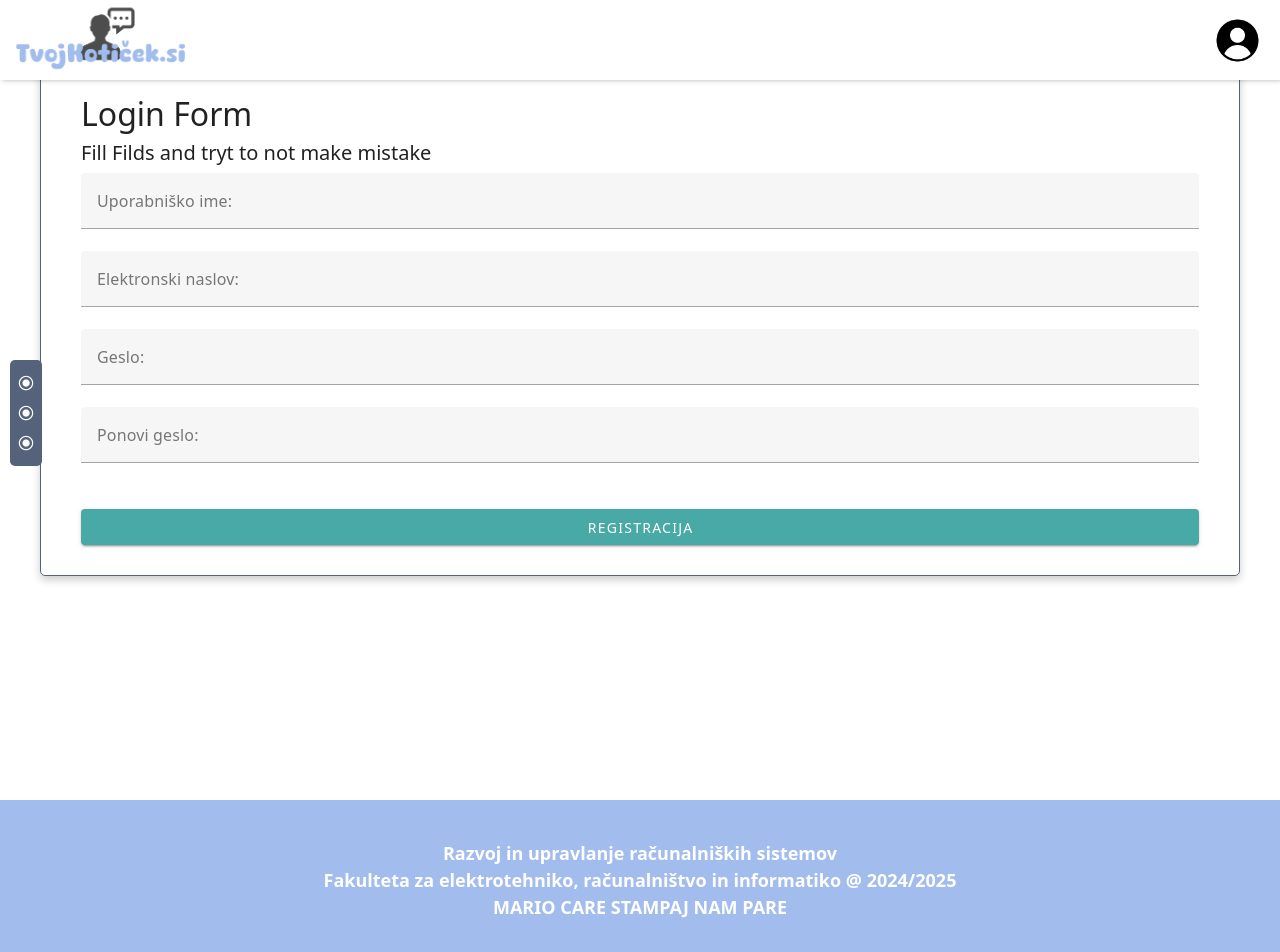
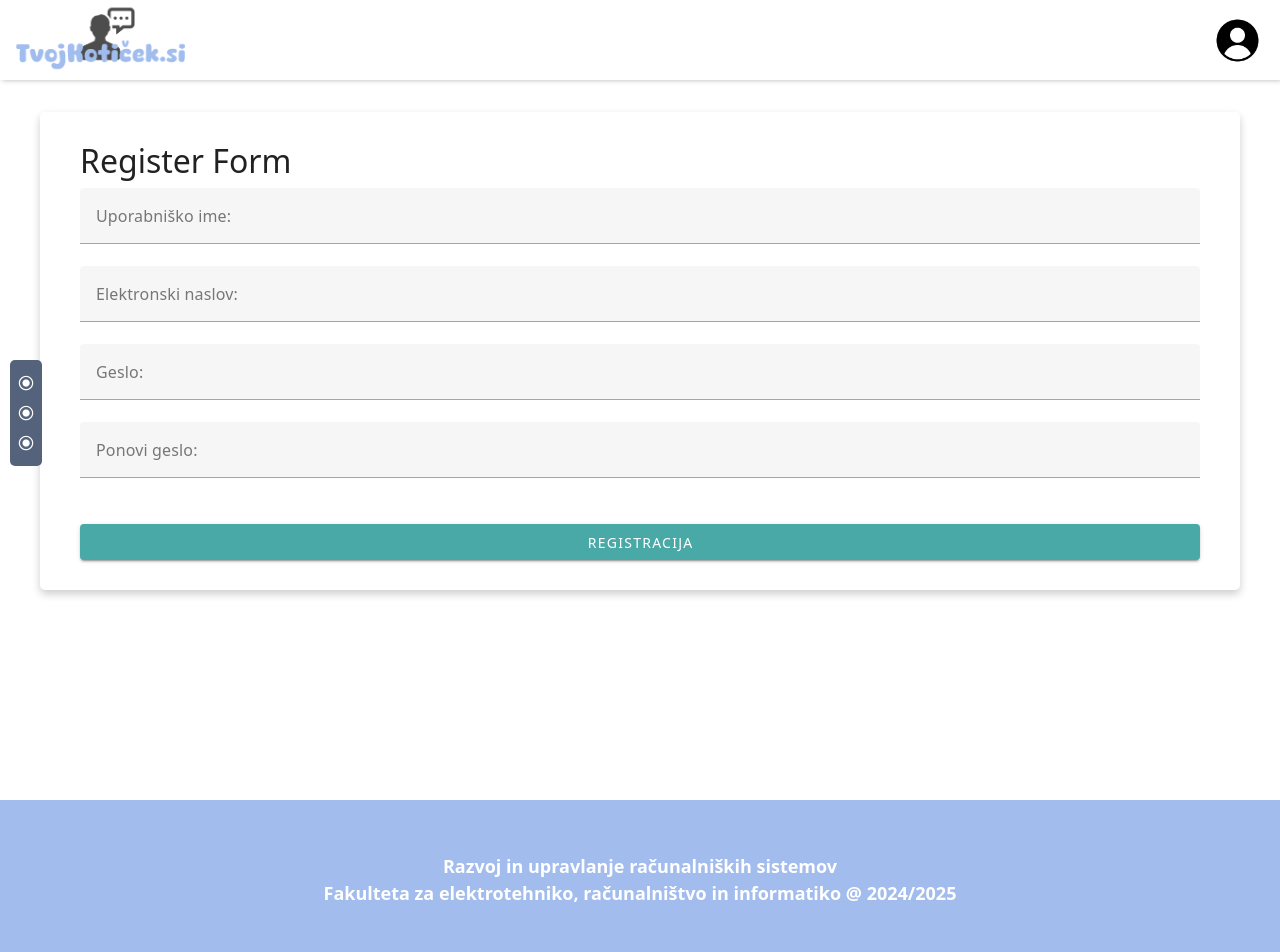
Before and after one commit to bojarovski/LTC, a Vue app: page /register in a window 1280 px wide. Shown: the top 952 px of the page. Built offline with nearby package versions, Linux system fonts and the light colour scheme.

Commit message:
fix style

```diff
--- a/src/App.vue
+++ b/src/App.vue
@@ -30,7 +30,7 @@ import Footer from "@/components/Footer.vue";
           <br />
           Fakulteta za elektrotehniko, računalništvo in informatiko @ 2024/2025
           <br />
-          MARIO CARE STAMPAJ NAM PARE
+          <!-- MARIO CARE STAMPAJ NAM PARE -->
         </span>
       </v-row>
     </v-footer>
--- a/src/components/Footer.vue
+++ b/src/components/Footer.vue
@@ -5,7 +5,7 @@
       <br />
       Fakulteta za elektrotehniko, računalništvo in informatiko @ 2024/2025
       <br />
-      MARIO CARE STAMPAJ NAM PARE
+      <!-- MARIO CARE STAMPAJ NAM PARE -->
     </span>
   </v-row>
 </template>
--- a/src/components/Navbar.vue
+++ b/src/components/Navbar.vue
@@ -22,9 +22,9 @@
           <li @click="toggleMenu">
             <router-link to="/ask">Postavi vprašanje</router-link>
           </li>
-          <li @click="toggleMenu">
+          <!-- <li @click="toggleMenu">
             <router-link to="/Chat">Klepetajte</router-link>
-          </li>
+          </li> -->
           <li @click="toggleMenu">
             <router-link to="/chatRooms">Klepetajte Sobo</router-link>
           </li>
--- a/src/components/user/Login.vue
+++ b/src/components/user/Login.vue
@@ -1,6 +1,6 @@
 <template>
-  <v-container class="flex justify-center">
-    <v-card class="pa-5" elevation="5" max-width="500">
+  <v-container class="flex mt-12 justify-center">
+    <v-card class="pa-5" elevation="5">
       <v-alert v-if="errorMessage" type="error" dismissible class="mb-4">
         {{ errorMessage }}
       </v-alert>
--- a/src/components/user/Register.vue
+++ b/src/components/user/Register.vue
@@ -1,12 +1,12 @@
 <template>
-  <v-container class="register-container">
+  <v-container class="mt-12 register-container">
     <v-alert v-if="errorMessage" type="error" dismissible>
       {{ errorMessage }}
     </v-alert>
 
     <v-form ref="form" lazy-validation>
-      <h2>Login Form</h2>
-      <h5>Fill Filds and tryt to not make mistake</h5>
+      <h2>Register Form</h2>
+
       <v-text-field
         label="Uporabniško ime:"
         v-model="username"
@@ -95,7 +95,7 @@ export default {
 
 <style scoped>
 .register-container {
-  border: 1px solid #54627b;
+  /* border: 1px solid #54627b; */
   border-radius: 5px;
   padding: 30px 40px;
   box-shadow: 0 4px 8px 0 rgba(0, 0, 0, 0.2);
```
